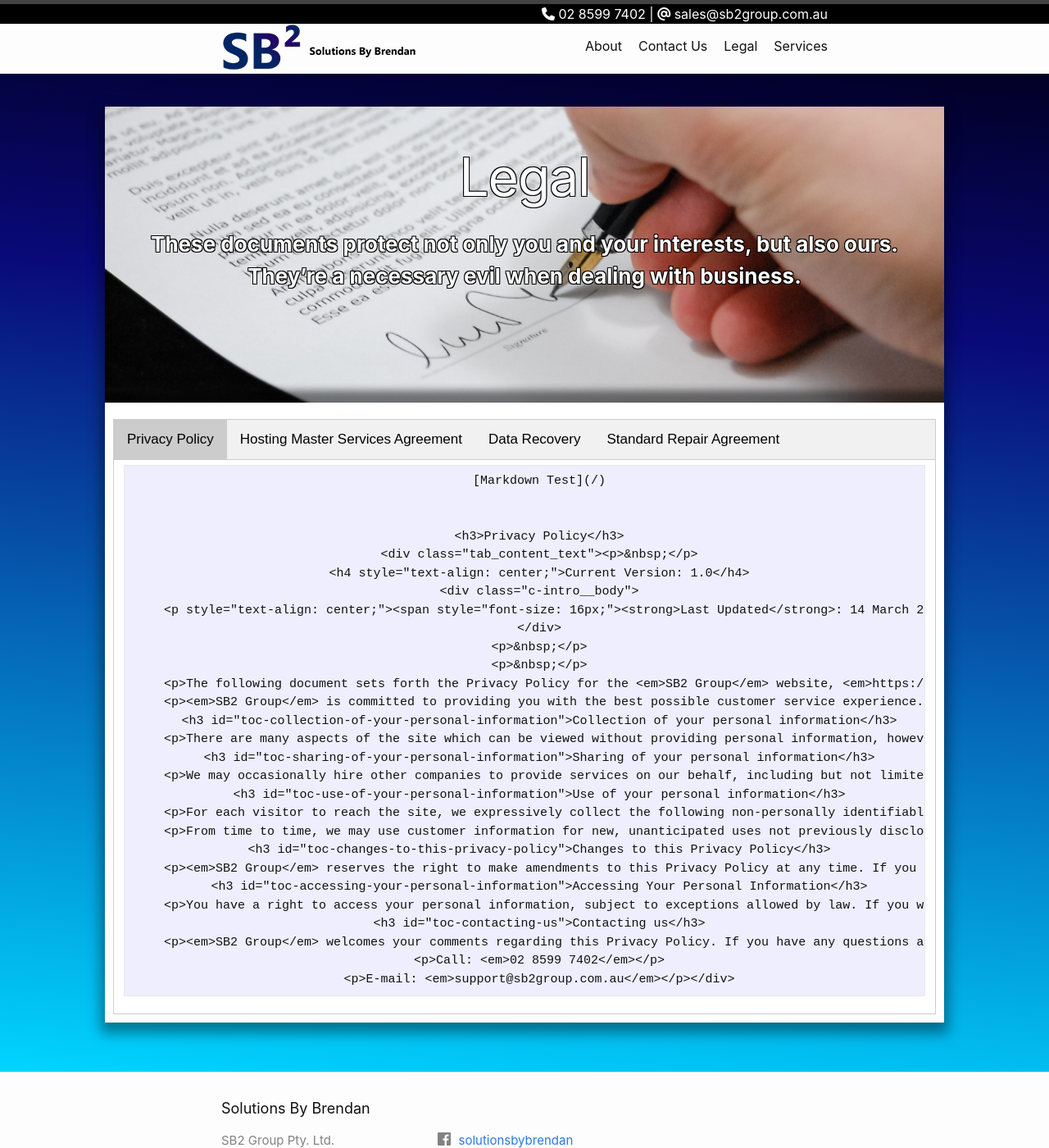
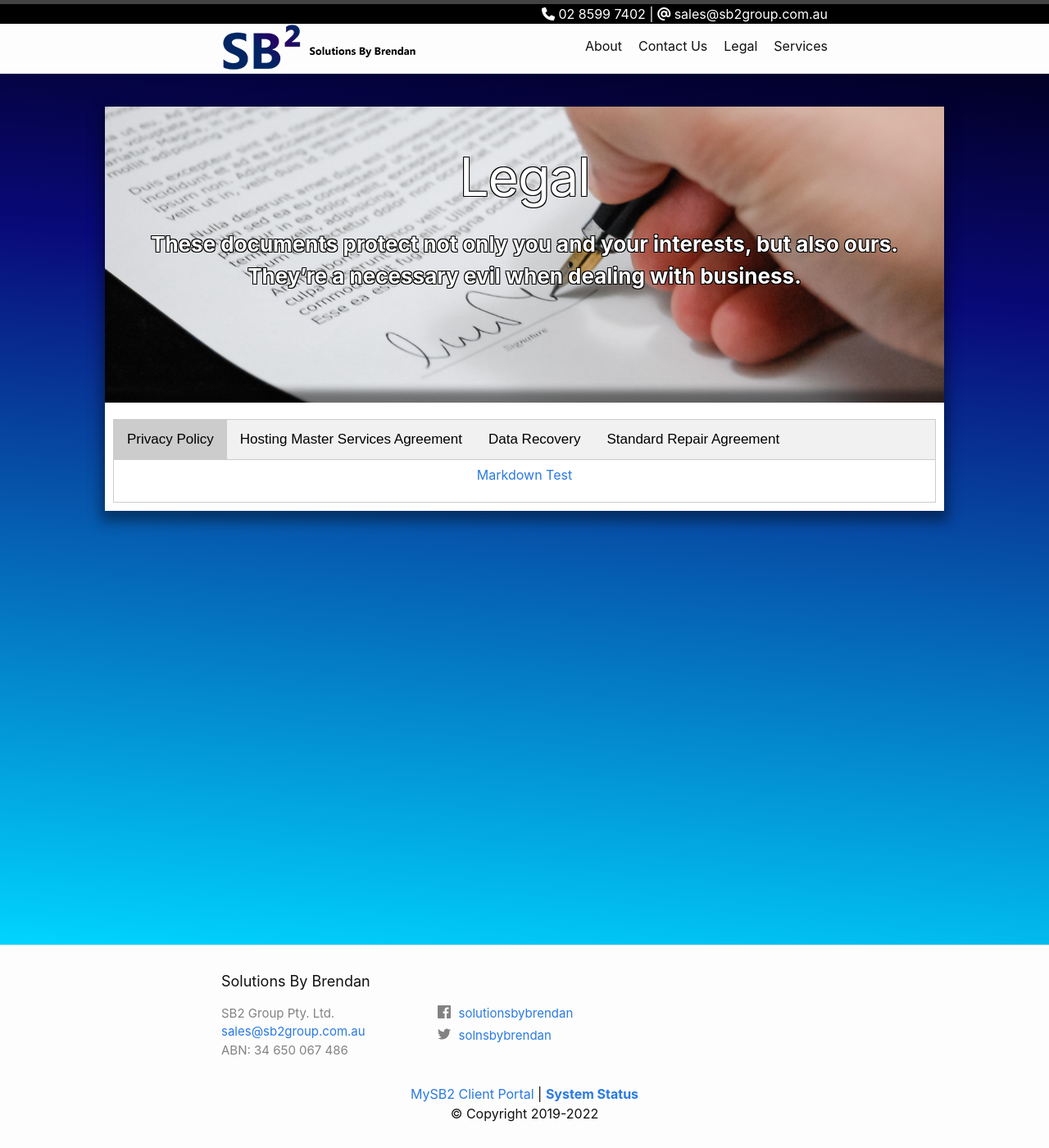
Before and after one commit to iKill101/sb2-grp, a Jekyll site: the page built from legal.markdown, in a window 1280 px wide and 1400 px high. Shown: the whole window at 82% size. Built offline with Jekyll 4.4.1, drawn with Linux system fonts in a browser that asks for light colours; nearby versions of some CDN libraries.

Commit message:
removed HTML

```diff
--- a/legal.markdown
+++ b/legal.markdown
@@ -124,34 +124,8 @@ permalink: /legal/
 
 <div id="Privacy Policy" class="tabcontent" markdown="1">
 
-        [Markdown Test](/)
+[Markdown Test](/)
 
-
-        <h3>Privacy Policy</h3>
-        <div class="tab_content_text"><p>&nbsp;</p>
-        <h4 style="text-align: center;">Current Version: 1.0</h4>
-        <div class="c-intro__body">
-        <p style="text-align: center;"><span style="font-size: 16px;"><strong>Last Updated</strong>: 14 March 2020<br> </span><span style="font-size: 16px;"><strong>Effective Date</strong>: 01 April 2020</span></p>
-        </div>
-        <p>&nbsp;</p>
-        <p>&nbsp;</p>
-        <p>The following document sets forth the Privacy Policy for the <em>SB2 Group</em> website, <em>https://sb2group.com.au</em>.</p>
-        <p><em>SB2 Group</em> is committed to providing you with the best possible customer service experience. <em>SB2 Group</em> is bound by the Privacy Act 1988 (Cth), which sets out a number of principles concerning the privacy of individuals.</p>
-        <h3 id="toc-collection-of-your-personal-information">Collection of your personal information</h3>
-        <p>There are many aspects of the site which can be viewed without providing personal information, however, for access to future <em>SB2 Group</em> customer support features you are required to submit personally identifiable information. This may include but not limited to a unique username and password, or provide sensitive information in the recovery of your lost password.</p>
-        <h3 id="toc-sharing-of-your-personal-information">Sharing of your personal information</h3>
-        <p>We may occasionally hire other companies to provide services on our behalf, including but not limited to handling customer support enquiries, processing transactions or customer freight shipping. Those companies will be permitted to obtain only the personal information they need to deliver the service. <em>SB2 Group</em> takes reasonable steps to ensure that these organisations are bound by confidentiality and privacy obligations in relation to the protection of your personal information.</p>
-        <h3 id="toc-use-of-your-personal-information">Use of your personal information</h3>
-        <p>For each visitor to reach the site, we expressively collect the following non-personally identifiable information, including but not limited to browser type, version and language, operating system, pages viewed while browsing the Site, page access times and referring website address. This collected information is used solely internally for the purpose of gauging visitor traffic, trends and delivering personalized content to you while you are at this Site.</p>
-        <p>From time to time, we may use customer information for new, unanticipated uses not previously disclosed in our privacy notice. If our information practices change at some time in the future we will use for these new purposes only, data collected from the time of the policy change forward will adhere to our updated practices.</p>
-        <h3 id="toc-changes-to-this-privacy-policy">Changes to this Privacy Policy</h3>
-        <p><em>SB2 Group</em> reserves the right to make amendments to this Privacy Policy at any time. If you have objections to the Privacy Policy, you should not access or use the Site.</p>
-        <h3 id="toc-accessing-your-personal-information">Accessing Your Personal Information</h3>
-        <p>You have a right to access your personal information, subject to exceptions allowed by law. If you would like to do so, please let us know. You may be required to put your request in writing for security reasons. <em>SB2 Group</em> reserves the right to charge a fee for searching for, and providing access to, your information on a per request basis.</p>
-        <h3 id="toc-contacting-us">Contacting us</h3>
-        <p><em>SB2 Group</em> welcomes your comments regarding this Privacy Policy. If you have any questions about this Privacy Policy and would like further information, please contact us by any of the following means during business hours Monday to Friday.</p>
-        <p>Call: <em>02 8599 7402</em></p>
-        <p>E-mail: <em>support@sb2group.com.au</em></p></div>
 </div>
 
 <div id="HostingMSA" class="tabcontent">
```
Also changed, not shown: 2 other files.
